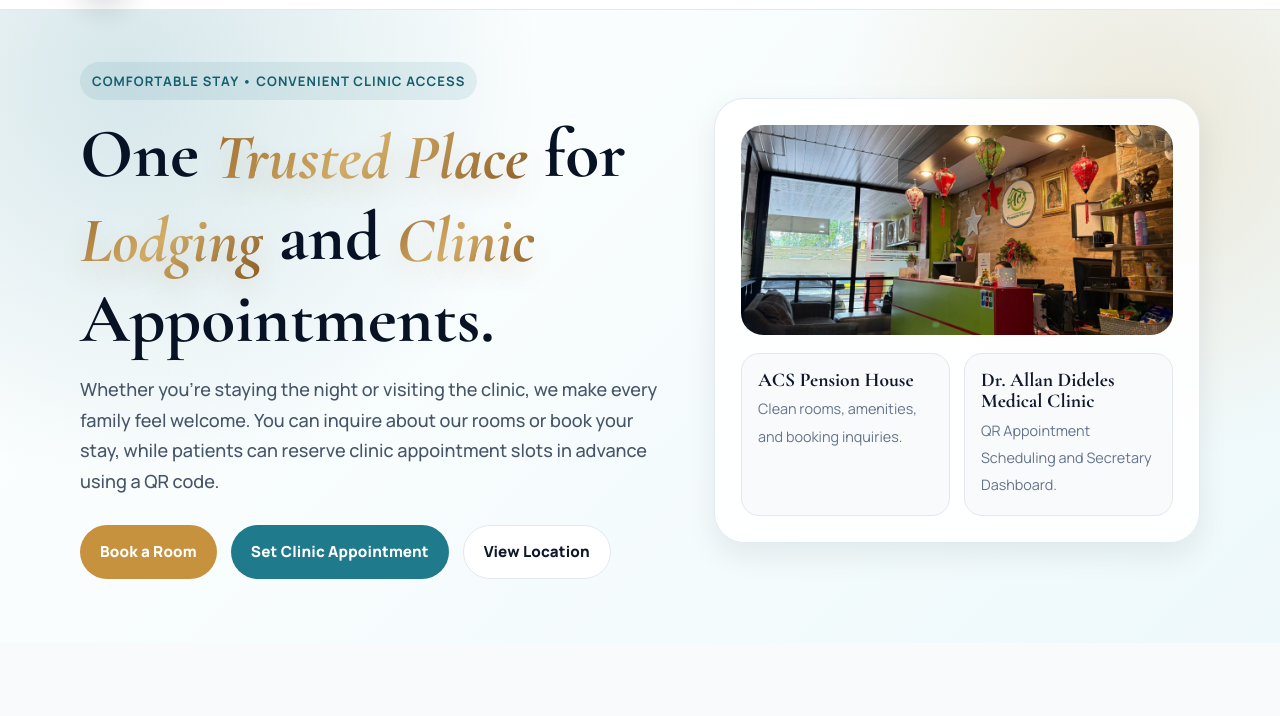
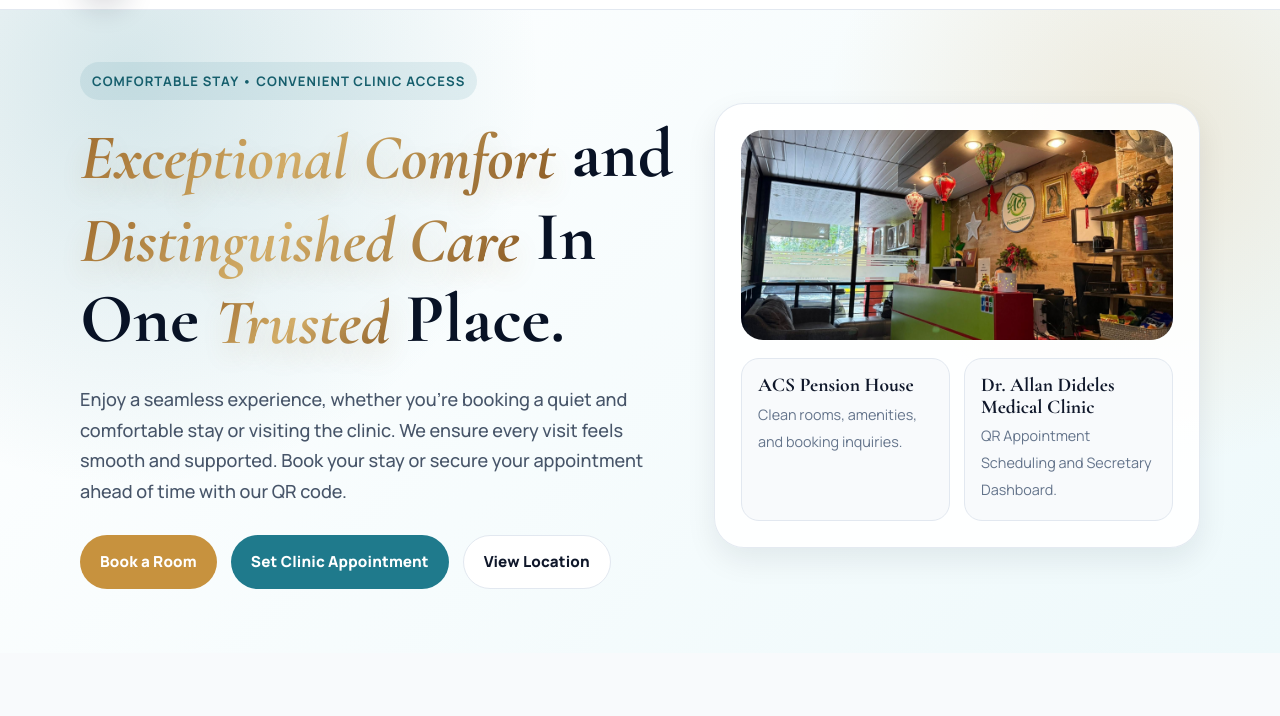
Before and after one commit to bozzbet/house-of-acs, a plain HTML site: page index.html in a window 1280 px wide. Shown: the part 63-779 px from the top of the page. Drawn offline with nearby package versions, Linux system fonts and the light colour scheme.

Commit message:
Updating design

```diff
--- a/index.html
+++ b/index.html
@@ -49,11 +49,11 @@
       <div class="container hero-grid">
         <div>
           <div class="eyebrow">Comfortable Stay • Convenient Clinic Access</div>
-          <h1>One <span class="warm-script hero-accent">Trusted Place</span> for <span class="warm-script hero-accent">Lodging</span> and <span class="warm-script hero-accent">Clinic</span> Appointments.</h1>
+           <h1><span class="warm-script hero-accent">Exceptional Comfort </span> and <span class="warm-script hero-accent">Distinguished Care</span> In One <span class="warm-script hero-accent">Trusted</span> Place.</h1>
           <p>
-            Whether you’re staying the night or visiting the clinic, we make every family feel welcome.
-            You can inquire about our rooms or book your stay, while patients can reserve clinic
-            appointment slots in advance using a QR code.
+            Enjoy a seamless experience, whether you’re booking a quiet and comfortable stay or visiting the clinic.
+            We ensure every visit feels smooth and supported.  Book your stay or secure your appointment
+            ahead of time with our QR code.
           </p>
 
           <div class="hero-actions">
```
